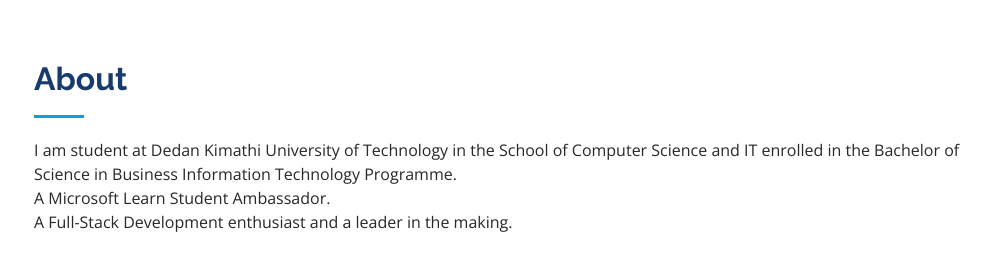
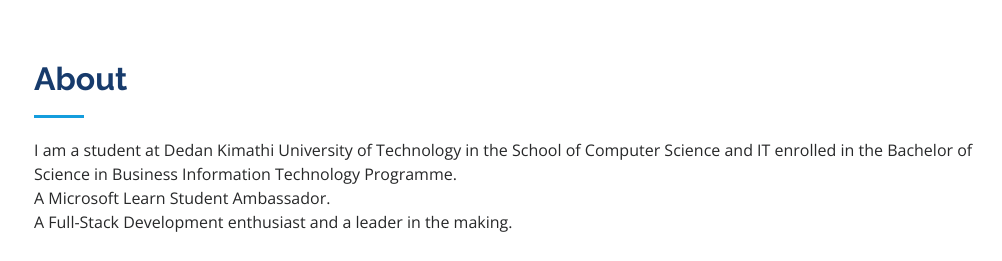
Before and after one commit to RBeNturi/ridgebenson-github.io, a plain HTML site: page index.html in a window 1280 px wide. Shown: the part 800-1061 px from the top of the page, without its empty margins (278-1280 px from the left). Drawn offline with nearby package versions, Linux system fonts and the light colour scheme.

Commit message:
Update index.html

```diff
--- a/index.html
+++ b/index.html
@@ -76,7 +76,7 @@
 
         <div class="section-title">
           <h2>About</h2>
-          <p>I am student at Dedan Kimathi University of Technology in the School of Computer Science and IT enrolled in the Bachelor of Science in Business Information Technology Programme. <br> A Microsoft Learn Student Ambassador. <br> A Full-Stack Development enthusiast and a leader in the making. </p>
+          <p>I am a student at Dedan Kimathi University of Technology in the School of Computer Science and IT enrolled in the Bachelor of Science in Business Information Technology Programme. <br> A Microsoft Learn Student Ambassador. <br> A Full-Stack Development enthusiast and a leader in the making. </p>
         </div>
 
         <div class="row">
```
